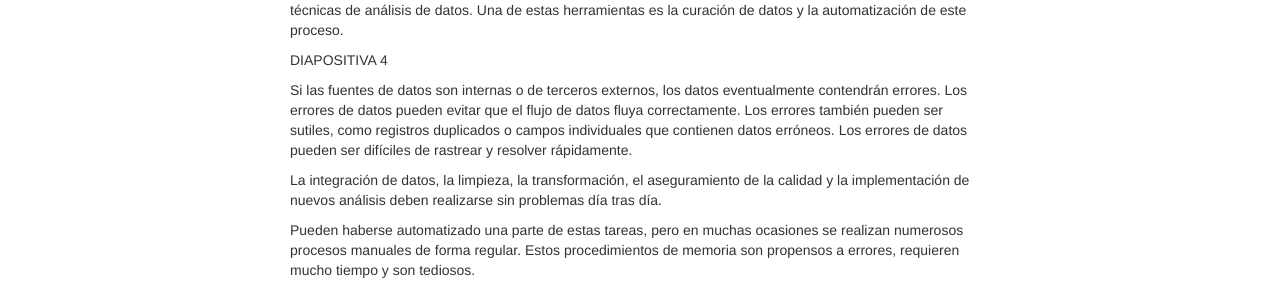
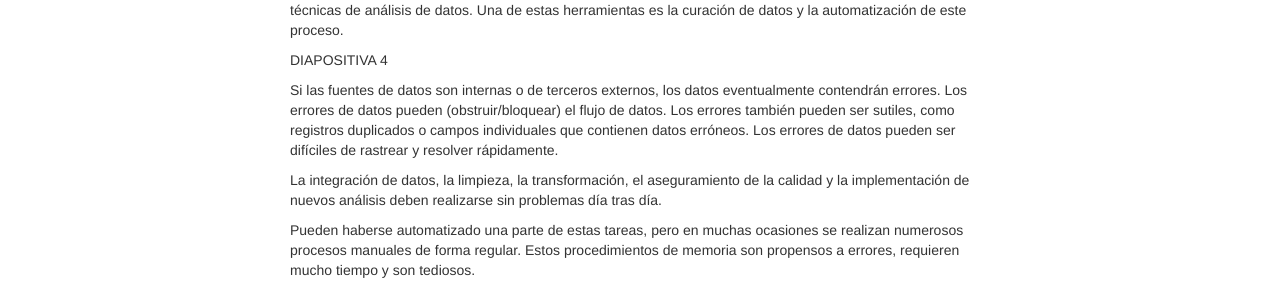
Before and after one commit to LizethMReyes/islasgeci.github.io, a Jekyll site: the page built from _posts/2020-06-12-flujo-trabajo.md, in a window 1280 px wide. Shown: the part 742-1034 px from the top of the page. Built offline with Jekyll 4.4.1, drawn with Linux system fonts in a browser that asks for light colours.

Commit message:
Acepta sugerencia de Genaro
Co-authored-by: GenaroVel <56941305+GenaroVel@users.noreply.github.com>

```diff
--- a/_posts/2020-06-12-flujo-trabajo.md
+++ b/_posts/2020-06-12-flujo-trabajo.md
@@ -31,7 +31,7 @@ Una de estas herramientas es la curación de datos y la automatización de este
 
 DIAPOSITIVA 4
 
-Si las fuentes de datos son internas o de terceros externos, los datos eventualmente contendrán errores. Los errores de datos pueden evitar que el flujo de datos fluya correctamente. Los errores también pueden ser sutiles, como registros duplicados o campos individuales que contienen datos erróneos.
+Si las fuentes de datos son internas o de terceros externos, los datos eventualmente contendrán errores. Los errores de datos pueden (obstruir/bloquear) el flujo de datos. Los errores también pueden ser sutiles, como registros duplicados o campos individuales que contienen datos erróneos.
 Los errores de datos pueden ser difíciles de rastrear y resolver rápidamente.
 
 La integración de datos, la limpieza, la transformación, el aseguramiento de la calidad y la implementación de nuevos análisis deben realizarse sin problemas día tras día.
```
